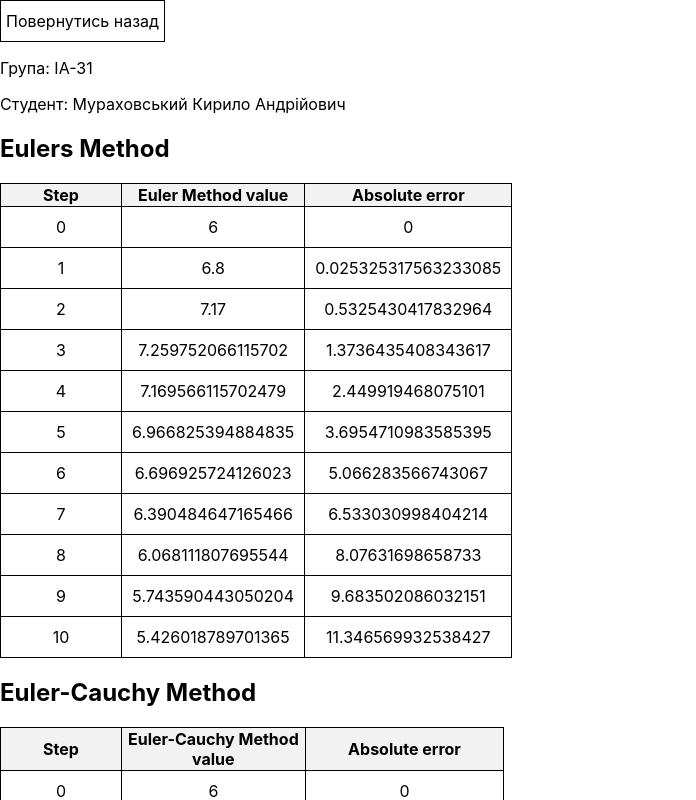
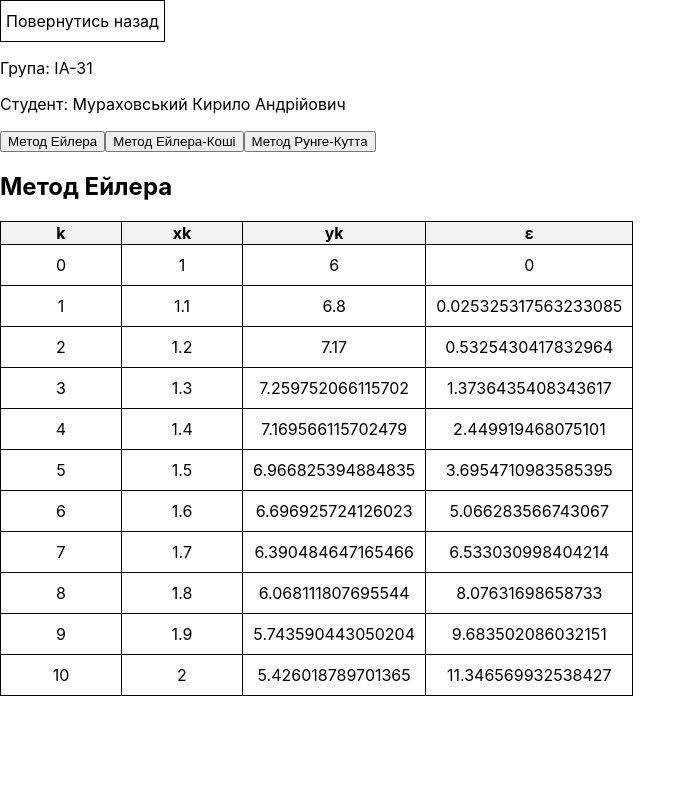
Before and after one commit to Arsaide/srm2, a React (Create React App) app: page /5st-lab in a window 1280 px wide. Shown: the top 800 px of the page, without its empty margins (0-696 px from the left). Built offline with nearby package versions, Linux system fonts and the light colour scheme.

Commit message:
- Updated laba 5

```diff
--- a/src/components/pages/fifth-lab/FifthLabRenderFunc.tsx
+++ b/src/components/pages/fifth-lab/FifthLabRenderFunc.tsx
@@ -1,27 +1,24 @@
-import React from 'react';
+import React, { useState } from 'react';
 import { printEulerMethod } from './function/FifthLabM1';
 import { printEulerCauchyMethod } from './function/FifthLabM2';
 import { printRungeKuttaMethod } from './function/FifthLabM3';
+import {
+    derivativeFunction,
+    h,
+    preciseFunction,
+    xEnd,
+    xStart,
+    y0,
+    yd0,
+} from './index';
 
 const FifthLabRenderFunc: React.FC = () => {
-    const derivativeFunction = (x: number, y: number, yd: number): number => {
-        return (5 * x - 4 * y - 3 * x * yd) / x ** 2;
-    };
+    const [activeFunc, setActiveFunc] = useState<string>('Method1');
 
-    const preciseFunction = (x: number): number => {
-        return 5 * x + x ** 2 + x ** 2 * Math.log(Math.abs(x));
-    };
-
-    const xStart = 1;
-    const xEnd = 2;
-    const y0 = 6;
-    const yd0 = 8;
-    const h = 0.1;
-
-    return (
-        <div>
-            <h2>Eulers Method</h2>
-            {printEulerMethod(
+    const renderActiveFunc = () => {
+        switch (activeFunc) {
+            case 'Method1':
+                return printEulerMethod(
                     derivativeFunction,
                     xStart,
                     xEnd,
@@ -29,10 +26,9 @@ const FifthLabRenderFunc: React.FC = () => {
                     yd0,
                     h,
                     preciseFunction,
-            )}
-
-            <h2>Euler-Cauchy Method</h2>
-            {printEulerCauchyMethod(
+                );
+            case 'Method2':
+                return printEulerCauchyMethod(
                     derivativeFunction,
                     xStart,
                     xEnd,
@@ -40,10 +36,9 @@ const FifthLabRenderFunc: React.FC = () => {
                     yd0,
                     h,
                     preciseFunction,
-            )}
-
-            <h2>Runge-Kutta Method</h2>
-            {printRungeKuttaMethod(
+                );
+            case 'Method3':
+                return printRungeKuttaMethod(
                     derivativeFunction,
                     xStart,
                     xEnd,
@@ -51,7 +46,34 @@ const FifthLabRenderFunc: React.FC = () => {
                     yd0,
                     h,
                     preciseFunction,
-            )}
+                );
+            default:
+                return null;
+        }
+    };
+
+    return (
+        <div>
+            <div className={'cnt'}>
+                <button onClick={() => setActiveFunc('Method1')}>
+                    Метод Ейлера
+                </button>
+                <button onClick={() => setActiveFunc('Method2')}>
+                    Метод Ейлера-Коші
+                </button>
+                <button onClick={() => setActiveFunc('Method3')}>
+                    Метод Рунге-Кутта
+                </button>
+            </div>
+
+            <h2>
+                {activeFunc === 'Method1'
+                    ? 'Метод Ейлера'
+                    : activeFunc === 'Method2'
+                      ? 'Метод Ейлера-Коші'
+                      : 'Метод Рунге-Кутта'}
+            </h2>
+            {renderActiveFunc()}
         </div>
     );
 };
--- a/src/components/pages/fifth-lab/function/FifthLabM1.tsx
+++ b/src/components/pages/fifth-lab/function/FifthLabM1.tsx
@@ -22,6 +22,7 @@ export function printEulerMethod(
         tableRows.push(
             <tr key={i}>
                 <td>{i}</td>
+                <td>{i / 10 + 1}</td>
                 <td>{y}</td>
                 <td>{error}</td>
             </tr>,
@@ -35,9 +36,10 @@ export function printEulerMethod(
         <table>
             <thead>
                 <tr>
-                    <th>Step</th>
-                    <th>Euler Method value</th>
-                    <th>Absolute error</th>
+                    <th>k</th>
+                    <th>xk</th>
+                    <th>yk</th>
+                    <th>ε</th>
                 </tr>
             </thead>
             <tbody>{tableRows}</tbody>
--- a/src/components/pages/fifth-lab/function/FifthLabM2.tsx
+++ b/src/components/pages/fifth-lab/function/FifthLabM2.tsx
@@ -23,6 +23,7 @@ export function printEulerCauchyMethod(
         tableRows.push(
             <tr key={i}>
                 <td>{i}</td>
+                <td>{i / 10 + 1}</td>
                 <td>{yEc}</td>
                 <td>{error}</td>
             </tr>,
@@ -37,9 +38,10 @@ export function printEulerCauchyMethod(
         <table>
             <thead>
                 <tr>
-                    <th>Step</th>
-                    <th>Euler-Cauchy Method value</th>
-                    <th>Absolute error</th>
+                    <th>k</th>
+                    <th>xk</th>
+                    <th>yk</th>
+                    <th>ε</th>
                 </tr>
             </thead>
             <tbody>{tableRows}</tbody>
--- a/src/components/pages/fifth-lab/function/FifthLabM3.tsx
+++ b/src/components/pages/fifth-lab/function/FifthLabM3.tsx
@@ -22,6 +22,8 @@ export function printRungeKuttaMethod(
         tableRows.push(
             <tr key={i}>
                 <td>{i}</td>
+                <td>{i / 10 + 1}</td>
+                <td>{y}</td>
                 <td>{y}</td>
                 <td>{error}</td>
             </tr>,
@@ -40,9 +42,10 @@ export function printRungeKuttaMethod(
         <table>
             <thead>
                 <tr>
-                    <th>Step</th>
-                    <th>Runge-Kutta Method value</th>
-                    <th>Absolute error</th>
+                    <th>k</th>
+                    <th>xk</th>
+                    <th>yk</th>
+                    <th>ε</th>
                 </tr>
             </thead>
             <tbody>{tableRows}</tbody>
--- a/src/components/pages/fifth-lab/index.tsx
+++ b/src/components/pages/fifth-lab/index.tsx
@@ -12,3 +12,17 @@ export function getInterval(start: number, end: number, h: number): number[] {
 export function getError(theoretical: number, measured: number): number {
     return Math.abs(theoretical - measured);
 }
+
+export const derivativeFunction = (x: number, y: number, yd: number): number => {
+    return (5 * x - 4 * y - 3 * x * yd) / x ** 2;
+};
+
+export const preciseFunction = (x: number): number => {
+    return 5 * x + x ** 2 + x ** 2 * Math.log(Math.abs(x));
+};
+
+export const xStart = 1;
+export const xEnd = 2;
+export const y0 = 6;
+export const yd0 = 8;
+export const h = 0.1;
```
Lines whose indentation alone changed are shown as unchanged.
